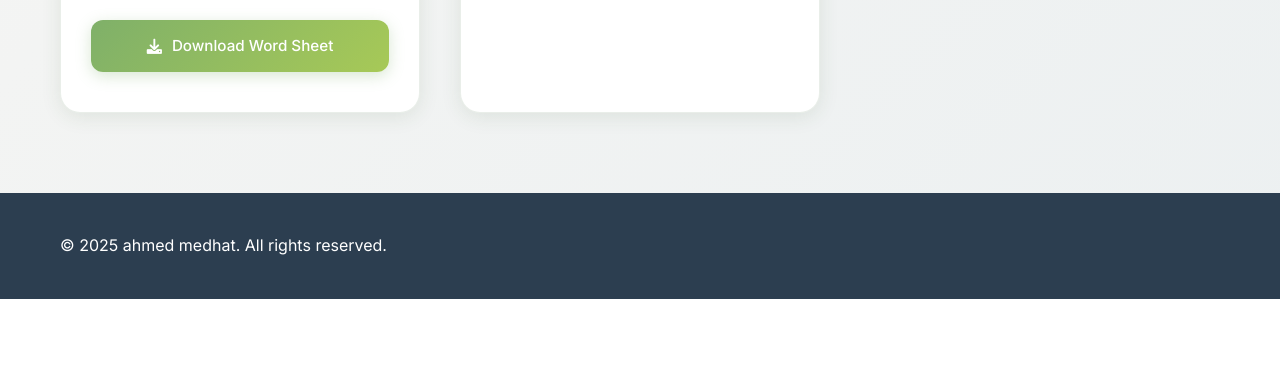
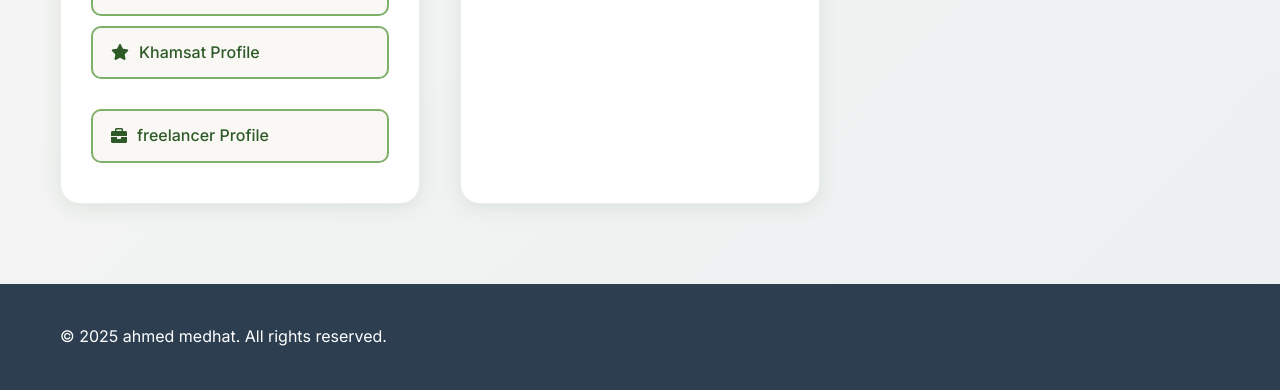
Before and after one commit to ahmedmedhat1234/nti-tasks, a plain HTML site: page index.html in a window 1280 px wide. Shown: the part 1418-1808 px from the top of the page. Before the commit the page ends 1717 px from the top, so only its background shows below. Drawn offline with nearby package versions, Linux system fonts and the light colour scheme.

Commit message:
Update index.html

```diff
--- a/index.html
+++ b/index.html
@@ -13,7 +13,7 @@
 <body>
     <header class="header">
         <div class="container">
-            <h1 class="main-title">Tasks to Complete for nti </h1>
+            <h1 class="main-title">Tasks to Complete for NTI by Ahmed medhat </h1>
             <p class="subtitle">Professional Portfolio & Business Documents</p>
         </div>
     </header>
@@ -93,10 +93,10 @@
                                 Khamsat Profile
                             </a>
                         </div>
-                        <a href="freelance_accounts.docx" download class="btn btn-secondary">
-                            <i class="fas fa-download"></i>
-                            Download Word Sheet
-                        </a>
+                        <a href="https://www.freelancer.com/u/ahmedm914?sb=t" target="_blank" class="freelance-link">
+                                <i class="fas fa-briefcase"></i>
+                                freelancer Profile
+                            </a>
                     </div>
                 </div>
 
```
